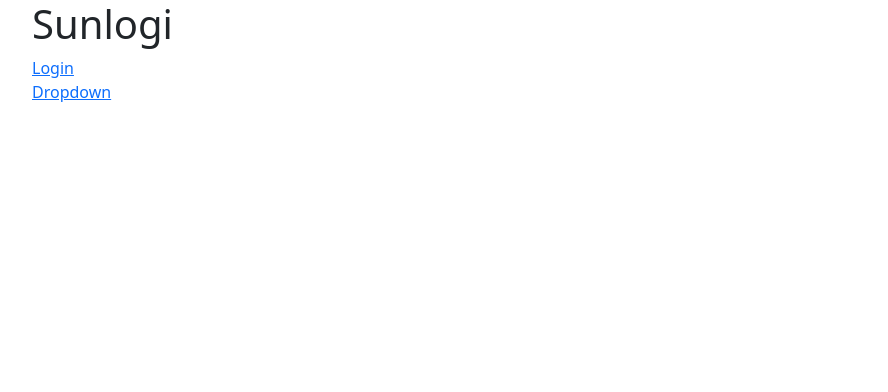
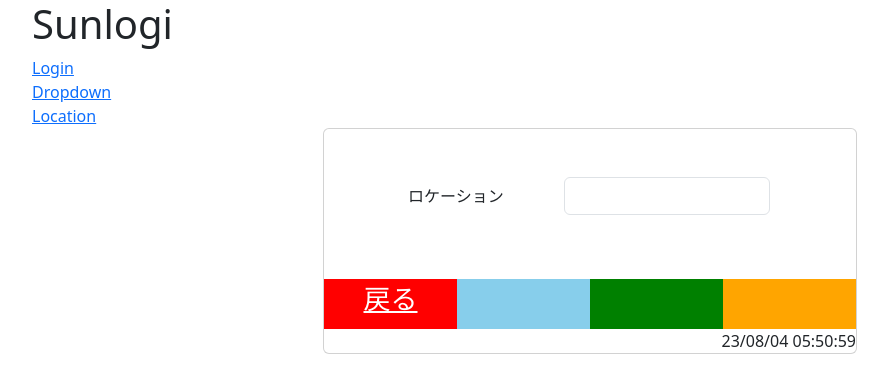
Before and after one commit to Rezthecoder/sunlogi1.0, a Vue app: page /location in a window 1280 px wide. Shown: the top 392 px of the page, without its empty margins (50-938 px from the left). Built offline with nearby package versions, Linux system fonts and the light colour scheme.

Commit message:
location added

```diff
--- a/src/App.vue
+++ b/src/App.vue
@@ -10,7 +10,8 @@ name:String,
   <h1>Sunlogi</h1>
 
   <router-link to="/login">Login</router-link><br>
-  <router-link to="/dropdown">Dropdown</router-link>
+  <router-link to="/dropdown">Dropdown</router-link><br>
+  <router-link to="/location">Location</router-link>
   <router-view></router-view>
 
 </template>
--- /dev/null
+++ b/src/components/Location.vue
@@ -0,0 +1,53 @@
+<script>
+import Footer from "../components/Footer.vue";
+export default {
+  components: {
+    Footer, // Register the Footer component
+  },
+};
+</script>
+
+<template>
+  <div class="container ">
+    <div class="row">
+      <div class="col-sm-12 col-md-6 offset-md-3">
+        <div class="card my-10 custom-card">
+          <div class="card-body p-lg-5">
+            <div class="text-center">
+              <!-- Removed the inner row and adjusted column classes -->
+              <div class="form-group row mb-3">
+                <label class="col-sm-5 col-form-label" for="location">ロケーション</label>
+                <div class="col-sm-6">
+                  <input type="text" class="form-control" id="location" required="true" />
+                </div>
+              </div>
+            </div>
+          </div>
+          <Footer msg1="戻る" msg2=""></Footer>
+        </div>
+      </div>
+    </div>
+  </div>
+  <!-- Example split danger button -->
+</template>
+
+<style>
+/* Add your custom CSS styles for the dropdown here */
+ /* .custom {
+  display: flex;
+  justify-content: center;
+  align-items: center;
+  height: 300px;
+}  */
+
+
+@media (width:240px) and (height:320px) {
+
+  .card-body{
+    height:73vh;
+  }
+}
+
+
+
+</style>
--- a/src/components/Login.vue
+++ b/src/components/Login.vue
@@ -19,11 +19,11 @@ import Footer from "../components/Footer.vue";
                     <form class="card-body p-lg-5">
                         <div class="form-group mb-3 ">
                             <label class="label" for="name">ログインID</label>
-                            <input type="text" class="form-control" placeholder="" required="" />
+                            <input type="text" class="form-control" placeholder="" required="true" />
                         </div>
                         <div class="form-group mb-3 ">
                             <label class="label" for="name">パスワード</label>
-                            <input type="text" class="form-control" placeholder="" required="" />
+                            <input type="text" class="form-control" placeholder="" required="true" />
                         </div>
                         <p class="text-center text-danger"> ログインできない場合はシステム管理者にお問い合わせください</p>
 
@@ -31,7 +31,7 @@ import Footer from "../components/Footer.vue";
               <button type="submit" class="btn btn-primary">ログイン</button>
             </div>
                     </form>
-                    <Footer msg1="終了" msg2="ff" ></Footer>
+                    <Footer msg1="終了" msg2="" ></Footer>
                 </div>
             </div>
         </div>
--- a/src/main.js
+++ b/src/main.js
@@ -3,6 +3,7 @@ import './style.css'
 import App from './App.vue'
 import Footer from './components/Footer.vue'
 import Dropdown from "./components/Dropdown.vue";
+import Location from "./components/Location.vue";
 import Login from "./components/Login.vue"
 import  "bootstrap/dist/css/bootstrap.css"
 import  "bootstrap/dist/js/bootstrap.js"
--- a/src/routing.js
+++ b/src/routing.js
@@ -1,6 +1,7 @@
 import { createWebHistory,createRouter } from "vue-router";
 import Login from "./components/Login.vue"
 import Dropdown from "./components/Dropdown.vue"
+import Location from "./components/Location.vue"
 
 //login routes
 const routes =[
@@ -13,6 +14,11 @@ const routes =[
         path: "/dropdown",
         name:"dropdown",
         component : Dropdown
+    },
+    {
+        path: "/location",
+        name:"location",
+        component : Location
     }
 ]
 
```
Also changed, not shown: src/components/TenpoSentaku.vue (deleted, +0 -61 lines).
